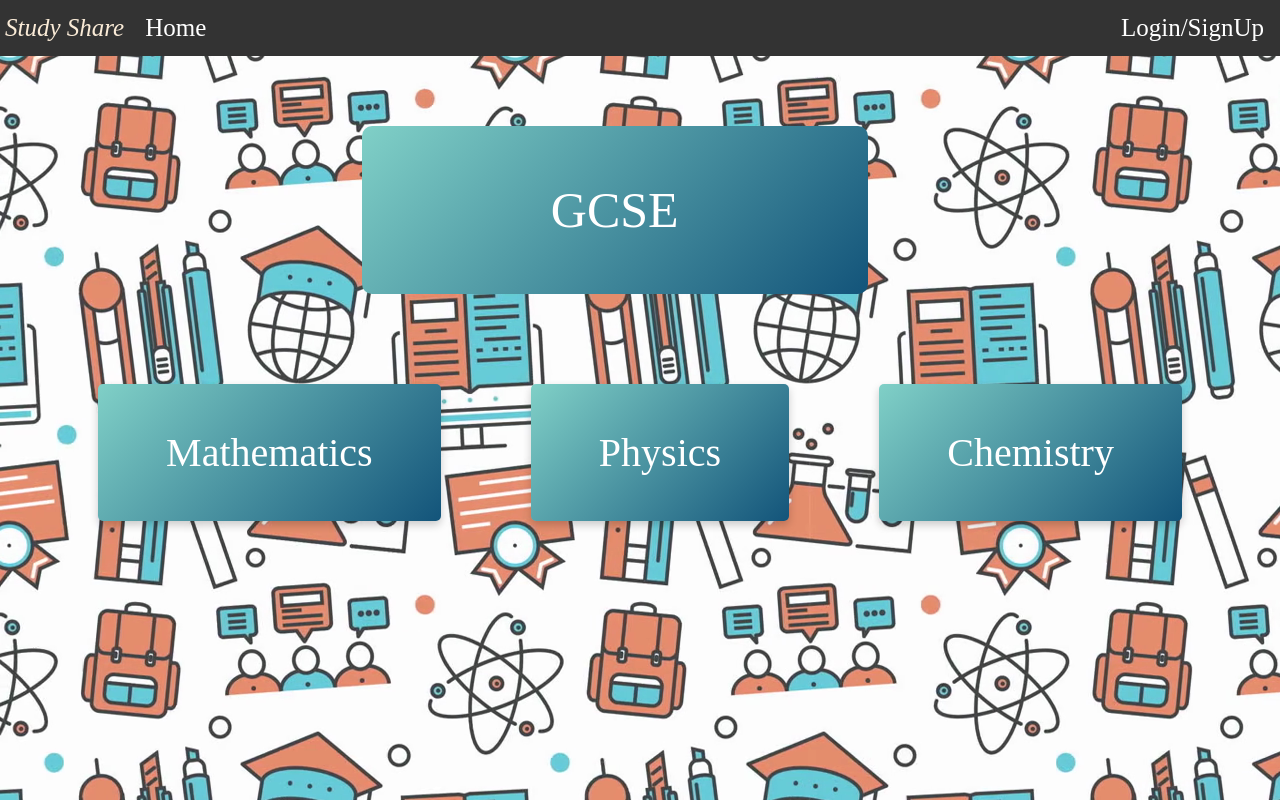
After one commit to dihyat/Study-Share, a PHP site: page /gcse.html in a window 1280 px wide. The commit adds this page. Run offline with PHP 8.4, Linux system fonts and the light colour scheme.

Commit message:
subject page added

```diff
--- /dev/null
+++ b/src/gcse.html
@@ -0,0 +1,47 @@
+<!DOCTYPE html>
+<html class="no-js">
+  <!--<![endif]-->
+  <head>
+    <meta charset="utf-8" />
+    <meta http-equiv="X-UA-Compatible" content="IE=edge" />
+    <title></title>
+    <meta name="description" content="" />
+    <meta name="viewport" content="width=device-width, initial-scale=1" />
+    <link rel="stylesheet" href="main.css" />
+  </head>
+  <body>
+    <div class="navbar">
+      <ul>
+        <li id="logo">Study Share</li>
+        <li><a href="./index.html">Home</a></li>
+        <li style="float:right"><a href="./login.html">Login/SignUp</a></li>
+      </ul>
+    </div>
+    <div class="edutitle">
+      <p>GCSE</p>
+    </div>
+    <div class="subBody"></div>
+
+    <!--div class="card">
+      <div class="cardcontainer">
+        <a href="">Maths</a>
+      </div>
+    </div-->
+
+    <table class="space">
+      <tr>
+        <td class="card">
+          <p href="" class="cardcontainer">Mathematics</p>
+        </td>
+        <td class="card">
+          <p href="" class="cardcontainer">Physics</p>
+        </td>
+        <td class="card">
+          <p href="" class="cardcontainer">Chemistry</p>
+        </td>
+      </tr>
+    </table>
+
+    <script src="" async defer></script>
+  </body>
+</html>
--- a/src/index.html
+++ b/src/index.html
@@ -15,7 +15,7 @@
     <div class="navbar">
       <ul>
         <li id="logo">Study Share</li>
-        <li><a href="#home">Home</a></li>
+        <li><a href="./index.html">Home</a></li>
         <li style="float:right"><a href="./login.html">Login/SignUp</a></li>
       </ul>
     </div>
@@ -25,9 +25,9 @@
     </div>
 
     <div>
-      <button class="button" style="margin-left : 30%">A-Levels</button>
+      <button class="button" style="margin-left : 30%"><a href="./alevels.html">A-Levels</a></button>
       <button class="button" style="margin-left : 55%; padding-left: 45px; padding-right: 45px ">
-        GCSE
+        <a href="./gcse.html">GCSE</a>
       </button>
     </div>
 
--- a/src/login.html
+++ b/src/login.html
@@ -72,9 +72,9 @@
                       <input type="text" placeholder="Enter firstname" name="fname" required>
 
                       <p>
-                          <label><b>Surename</b></label>
+                          <label><b>Surname</b></label>
                       </p>
-                      <input type="text" placeholder="Enter surename" name="sname" required>
+                      <input type="text" placeholder="Enter surname" name="sname" required>
 
                       <p>
                         <label><b>Password</b></label>
--- a/src/main.css
+++ b/src/main.css
@@ -160,6 +160,12 @@ body {
   padding-bottom: 16px;
 }
 
+a{
+  text-decoration: none;
+  color: white;
+  text-align: center;
+}
+
 /* Form body */
 
 
@@ -193,3 +199,73 @@ span.psw {
 .TextBoxPart{
   height: 290px;
 }
+
+
+/* css for a level page */
+.edutitle{
+  color: white;
+  background-image: -webkit-linear-gradient(135deg, #13547a, #80d0c7);
+  font-size: 50px;
+  margin-top: 10%;
+  border-radius: 10px;
+  width: 40%;
+  margin-left: 28%;
+  padding-top: 5px;
+  padding-bottom: 5px;
+
+}
+
+.edutitle p{
+  text-align: center;
+}
+
+.subBody{
+  background-image: -webkit-linear-gradient(135deg, #13547a, #13546a);
+  width:60%;
+
+  margin-left: auto;
+  margin-right: auto;
+  font-size: 40px;
+  text-align: center;
+  border-radius: 10px;
+
+
+}
+
+
+/* CSS FOR CARD */
+
+.card {
+  box-shadow: 0 4px 8px 0 rgba(0, 0, 0, 0.2);
+  transition: 0.3s;
+  width: 5%;
+  border-radius: 5px;
+  background-image: -webkit-linear-gradient(135deg, #13547a, #80d0c7);
+  font-size: 40px;
+  padding: 0%;
+  text-align: center;
+  color: white;
+
+
+
+}
+
+.space{
+  border-spacing: 90px;
+}
+
+
+
+.card:hover {
+  box-shadow: 0 8px 16px 0 rgba(0, 0, 0, 0.2);
+  background-image: -webkit-linear-gradient(5deg, #13540a, #13540a);
+}
+
+
+
+.cardcontainer {
+  text-align: center;
+
+  padding-top: 5px;
+  padding-bottom: 5px;
+}
```
Also changed, not shown: src/alevels.html (added, +47 -0 lines), src/test.html (added, +11 -0 lines).
